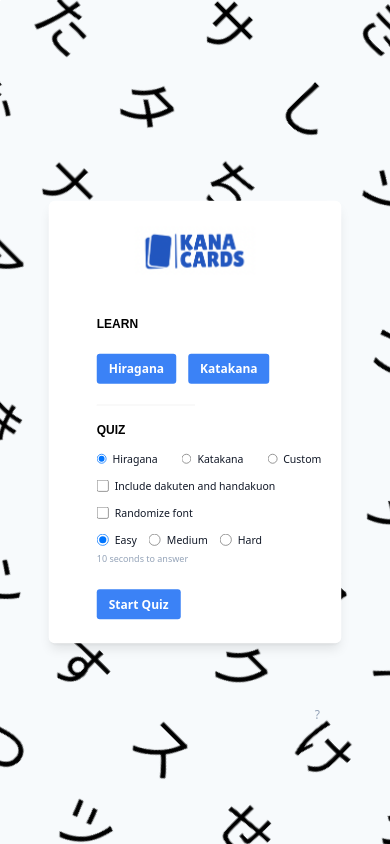
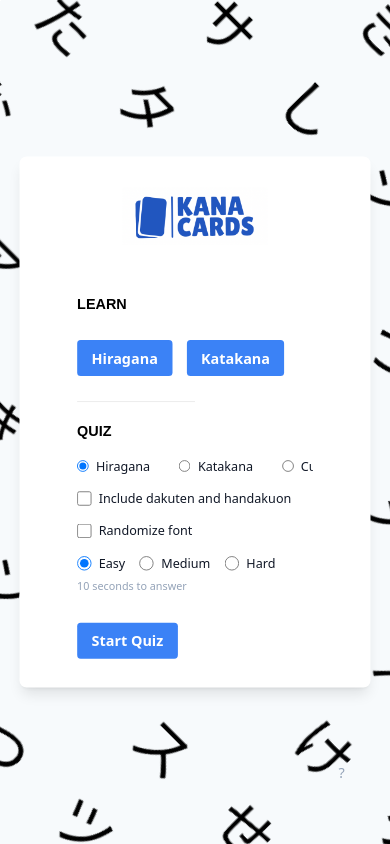
Before and after one commit to farfamahar/Kana-Cards, a React (Vite) app: page / in a window 390 px wide. Built offline with nearby package versions, Linux system fonts and the light colour scheme; a web font is replaced by a local one.

Commit message:
Add useCharacterHook

```diff
--- a/src/card.css
+++ b/src/card.css
@@ -64,7 +64,7 @@
   @media (min-width: 320px) and (max-width: 480px) {
 
     .mobile-card{
-    scale: 75%;
+    scale: 90%;
     }
 
   }
--- a/src/components/ChooseCharacters.jsx
+++ b/src/components/ChooseCharacters.jsx
@@ -1,6 +1,5 @@
-import React, { useState } from "react";
-import { hiragana } from "../data/hiragana";
-import { katakana } from "../data/katakana";
+import React from "react";
+import useCharacters from "../hooks/useCharacters";
 
 import PropTypes from "prop-types";
 
@@ -8,42 +7,8 @@ export default function ChooseCharacters({
   initialCharacterArray,
   closeCharacterModal,
 }) {
-  const [characterArray, setCharacterArray] = useState(initialCharacterArray);
-  const [isHiraganaChart, setIsHiraganaChart] = useState(true);
-
-  function toggleCharacterInArray(kana) {
-    // Check if the character is already in the array
-    const index = characterArray.findIndex((c) => c.kana === kana.kana);
-
-    if (index === -1) {
-      // If the character is not in the array, add it
-      setCharacterArray((prev) => [...prev, kana]);
-    } else {
-      // If the character is in the array, remove it
-      setCharacterArray((prev) => prev.filter((c) => c.kana !== kana.kana));
-    }
-  }
-
-  const currentChart = isHiraganaChart ? hiragana : katakana;
-
-  const chart = currentChart.map((kana) => {
-    const isSelected = characterArray.some((c) => c.kana === kana.kana);
-    const className = `text-2xl cursor-pointer ${
-      isSelected ? "underline decoration-blue-500 decoration-4" : ""
-    }`;
-
-    return (
-      <p
-        className={className}
-        key={kana.kana}
-        onClick={() => {
-          toggleCharacterInArray(kana);
-        }}
-      >
-        {kana.kana}
-      </p>
-    );
-  });
+  const { characterArray, setIsHiraganaChart, chart, isHiraganaChart } =
+    useCharacters({ initialCharacterArray });
 
   return (
     <>
--- a/src/components/ChooseQuizMode.jsx
+++ b/src/components/ChooseQuizMode.jsx
@@ -5,7 +5,7 @@ import PropTypes from "prop-types";
 //Renders two buttons choose which type of quiz to take (Hiragana or Katakana)
 export default function ChooseQuizMode({handleQuizType}) {
   return (
-    <div className="flex items-center mb-4 mt-4">
+    <div className="flex items-center mb-4 mt-4 overflow-auto">
       <input
         id="hiragana"
         type="radio"
--- /dev/null
+++ b/src/hooks/useCharacters.jsx
@@ -0,0 +1,51 @@
+import React,{useState} from "react";
+import { hiragana } from "../data/hiragana";
+import { katakana } from "../data/katakana";
+
+export default function useCharacters({ initialCharacterArray}){
+
+    const [characterArray, setCharacterArray] = useState(initialCharacterArray);
+    const [isHiraganaChart, setIsHiraganaChart] = useState(true);
+
+    function toggleCharacterInArray(kana) {
+      // Check if the character is already in the array
+      const index = characterArray.findIndex((c) => c.kana === kana.kana);
+
+      if (index === -1) {
+        // If the character is not in the array, add it
+        setCharacterArray((prev) => [...prev, kana]);
+      } else {
+        // If the character is in the array, remove it
+        setCharacterArray((prev) => prev.filter((c) => c.kana !== kana.kana));
+      }
+    }
+
+    const currentChart = isHiraganaChart ? hiragana : katakana;
+
+    const chart = currentChart.map((kana) => {
+      const isSelected = characterArray.some((c) => c.kana === kana.kana);
+      const className = `text-2xl cursor-pointer ${
+        isSelected ? "underline decoration-blue-500 decoration-4" : ""
+      }`;
+
+      return (
+        <p
+          className={className}
+          key={kana.kana}
+          onClick={() => {
+            toggleCharacterInArray(kana);
+          }}
+        >
+          {kana.kana}
+        </p>
+      );
+    });
+
+    return {
+      characterArray,
+      chart,
+      isHiraganaChart,
+      setIsHiraganaChart,
+    };
+
+}
```
